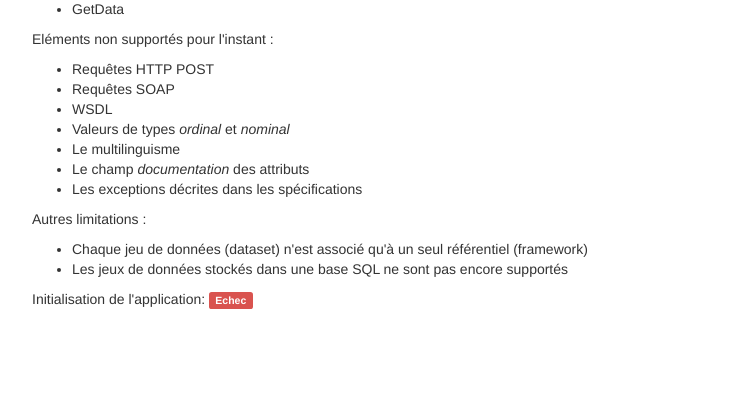
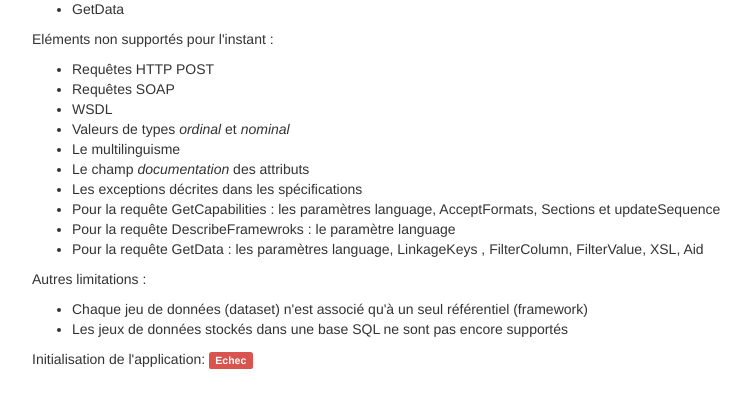
Before and after one commit to neogeo-technologies/OneTjs, a Flask app: page / in a window 1280 px wide. Shown: the part 282-690 px from the top of the page, without its empty margins (23-774 px from the left). Run offline with Flask 2, Linux system fonts and the light colour scheme; parts of the project's set-up code (start-up, migrations or seed data) failed here and were passed over; some libraries are stand-ins or nearby versions.

Commit message:
update of the supported requests parameters

```diff
--- a/app/public_pages/templates/index.html
+++ b/app/public_pages/templates/index.html
@@ -21,6 +21,9 @@
             <li>Le multilinguisme</li>
             <li>Le champ <em>documentation</em> des attributs</li>
             <li>Les exceptions décrites dans les spécifications</li>
+            <li>Pour la requête GetCapabilities&nbsp;: les paramètres language, AcceptFormats, Sections et updateSequence</li>
+            <li>Pour la requête DescribeFramewroks&nbsp;: le paramètre language</li>
+            <li>Pour la requête GetData&nbsp;: les paramètres language, LinkageKeys , FilterColumn, FilterValue, XSL, Aid</li>
         </ul>
     </p>
     <p>Autres limitations&nbsp;:
```
Also changed, not shown: app/tjs/views.py (+7 -5 lines).
